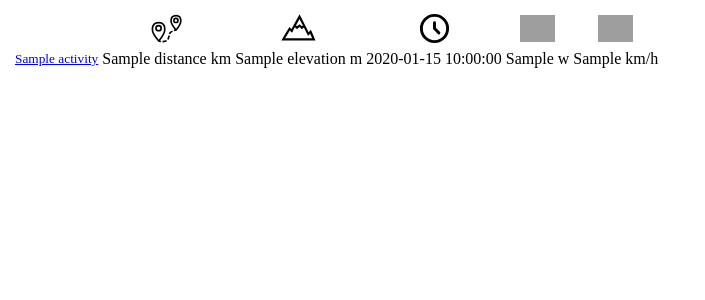
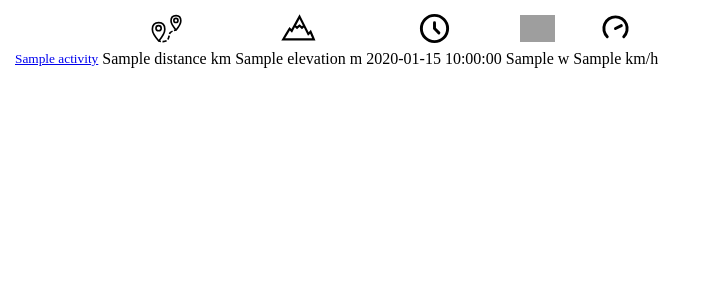
Before and after one commit to duvalcyril/strava-activities, a PHP site: template templates/strava-activities.html.twig in a window 1280 px wide. Shown: the top 300 px of the page, without its empty margins (0-705 px from the left). Run offline with PHP 8.4, Linux system fonts and the light colour scheme; the template is opened without the code that fills it: most values are stand-ins (such as "Sample title", 1, 10 or a date in 2020); some libraries are stand-ins or nearby versions; grey boxes are pictures that could not be loaded.

Commit message:
Better icon

```diff
--- a/templates/strava-activities.html.twig
+++ b/templates/strava-activities.html.twig
@@ -6,11 +6,11 @@
         <th align="center"><img src="https://raw.githubusercontent.com/robiningelbrecht/strava-activities/master/public/elevation.svg" width="35" alt="elevation" title="elevation"/></th>
         <th align="center"><img src="https://raw.githubusercontent.com/robiningelbrecht/strava-activities/master/public/time.svg" width="35" alt="time" title="time"/></th>
         <th align="center"><img src="https://raw.githubusercontent.com/robiningelbrecht/strava-activities/master/public/average-watt.svg" width="35" alt="average watts" title="average watts"/></th>
-        <th align="center"><img src="https://www.svgrepo.com/show/458910/speed-alt.svg" width="35" alt="average speed" title="average speed"/></th>
+        <th align="center"><img src="https://raw.githubusercontent.com/robiningelbrecht/strava-activities/master/public/average-speed.svg" width="35" alt="average speed" title="average speed"/></th>
     </tr>
     {% for activity in activities %}
         <tr>
-            <td>{{ activity.getStartDate().format('d-m-Y') }}</td>
+            <td><sub>{{ activity.getStartDate().format('d-m-Y') }}</sub></td>
             <td><sub><a href="{{ activity.getUrl() }}">{{ activity.getName()|length > 45 ? activity.getName()|slice(0, 45) ~ '...' : activity.getName() }}</a></sub></td>
             <td align="center">{{ activity.getDistance() }} km</td>
             <td align="center">{{ activity.getElevation() }} m</td>
```
Also changed, not shown: README.md, public/average-speed.svg (added), 1 other file.
